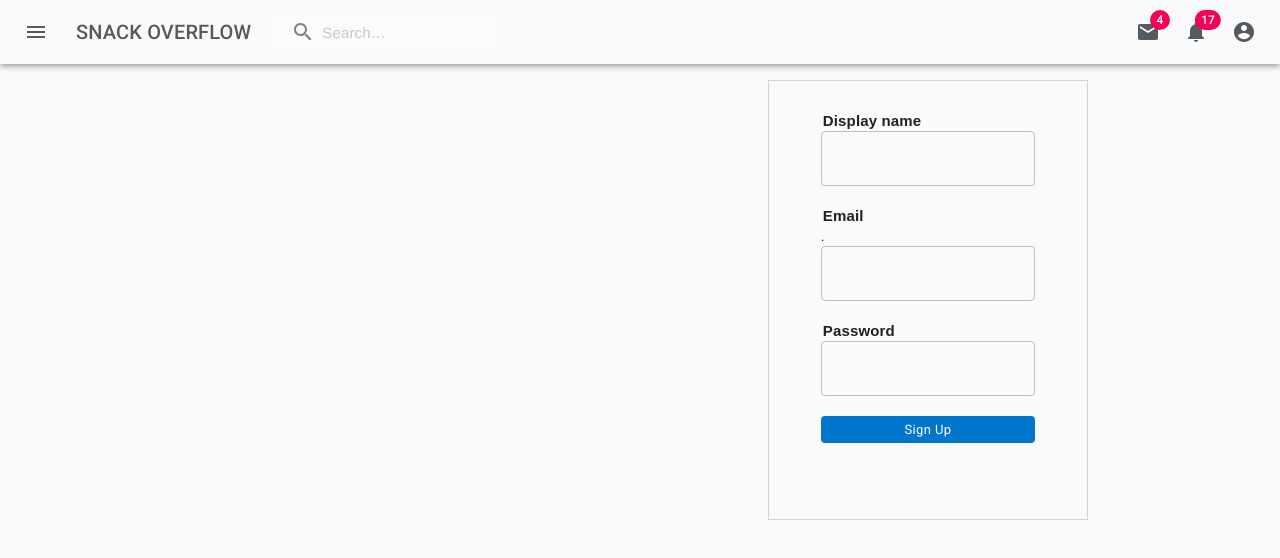
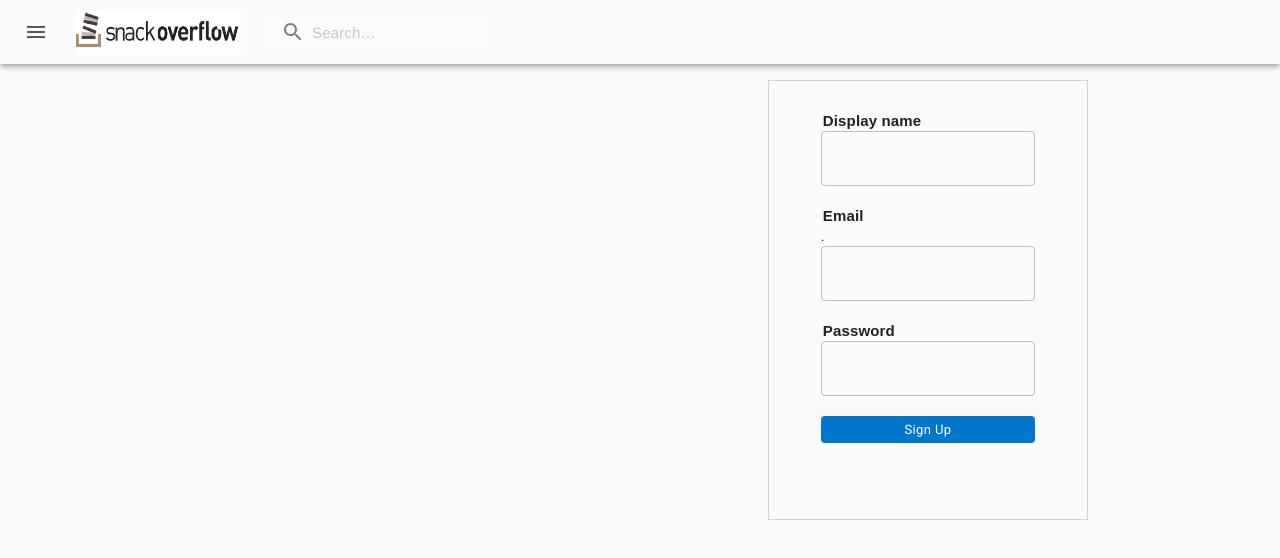
Before and after one commit to shaieleigh/stackOverFlow, a React (Create React App) app in the folder group_flask_starter/client/: page /signup in a window 1280 px wide. Shown: the top 558 px of the page. Built offline with nearby package versions, Linux system fonts and the light colour scheme.

Commit message:
Insert logo on navbar

```diff
--- a/group_flask_starter/client/src/components/NavBar.js
+++ b/group_flask_starter/client/src/components/NavBar.js
@@ -15,6 +15,7 @@ import MailIcon from '@material-ui/icons/Mail';
 import NotificationsIcon from '@material-ui/icons/Notifications';
 import MoreIcon from '@material-ui/icons/MoreVert';
 import './NavBar.css';
+import StackLogo from './StackLogo'
 
 const useStyles = makeStyles((theme) => ({
   grow: {
@@ -176,9 +177,7 @@ export default function NavBar() {
           >
             <MenuIcon />
           </IconButton>
-          <Typography className={classes.title} variant="h6" noWrap>
-            SNACK OVERFLOW
-          </Typography>
+          <StackLogo />
           <div className={classes.search}>
             <div className={classes.searchIcon}>
               <SearchIcon className='searchIcon' />
@@ -193,28 +192,6 @@ export default function NavBar() {
             />
           </div>
           <div className={classes.grow} />
-          <div className={classes.sectionDesktop}>
-            <IconButton aria-label="show 4 new mails" color="inherit">
-              <Badge badgeContent={4} color="secondary">
-                <MailIcon />
-              </Badge>
-            </IconButton>
-            <IconButton aria-label="show 17 new notifications" color="inherit">
-              <Badge badgeContent={17} color="secondary">
-                <NotificationsIcon />
-              </Badge>
-            </IconButton>
-            <IconButton
-              edge="end"
-              aria-label="account of current user"
-              aria-controls={menuId}
-              aria-haspopup="true"
-              onClick={handleProfileMenuOpen}
-              color="inherit"
-            >
-              <AccountCircle />
-            </IconButton>
-          </div>
           <div className={classes.sectionMobile}>
             <IconButton
               aria-label="show more"
--- /dev/null
+++ b/group_flask_starter/client/src/components/StackLogo.css
@@ -0,0 +1,4 @@
+#logo {
+    height: 45px;
+    width: 165px
+}
--- /dev/null
+++ b/group_flask_starter/client/src/components/StackLogo.js
@@ -0,0 +1,14 @@
+import React from 'react';
+import logo from '../snackoverflowlogo.png';
+import './StackLogo.css';
+
+
+function StackLogo () {
+    return (
+        <>
+        <img id="logo" src={logo}/>
+        </>
+    )
+}
+
+export default StackLogo;
--- a/group_flask_starter/client/src/store/auth.js
+++ b/group_flask_starter/client/src/store/auth.js
@@ -22,7 +22,7 @@ export const login = (email, password) => {
     return async dispatch => {
       const res = await fetch('/api/users/login', {
 
-        method: "put",
+        method: "post",
         headers: {
           "Content-Type": "application/json",
           "XSRF-TOKEN": Cookies.get("XSRF-TOKEN")
```
Also changed, not shown: group_flask_starter/client/src/snackoverflowlogo.png (added), 1 other file (tests, documents, lock files or other folders).
